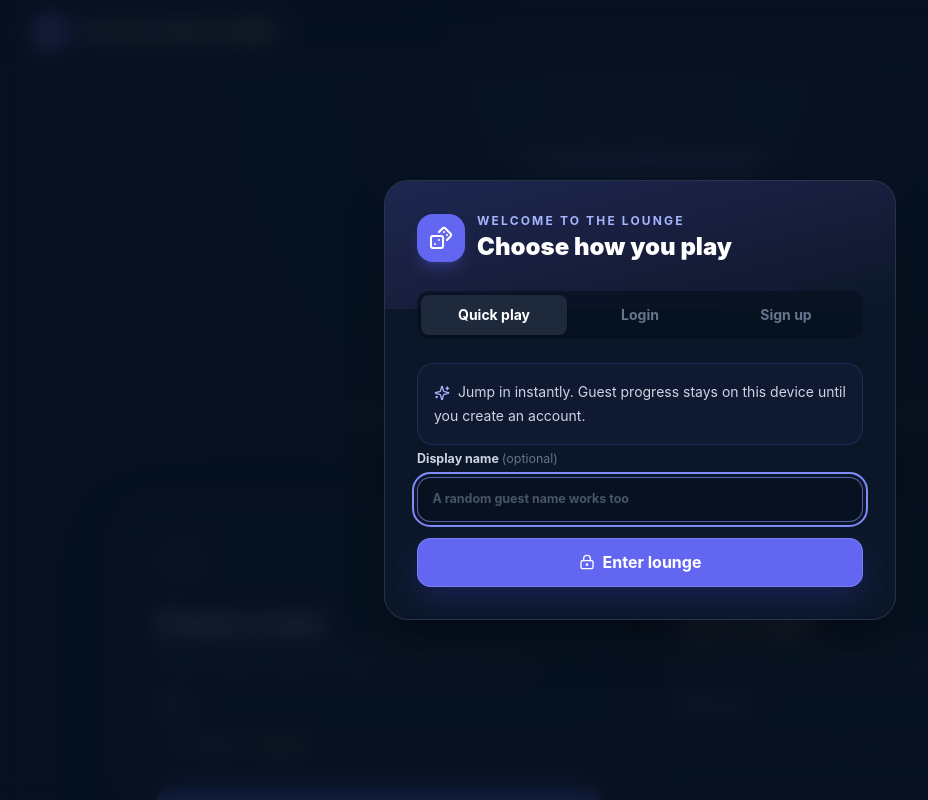
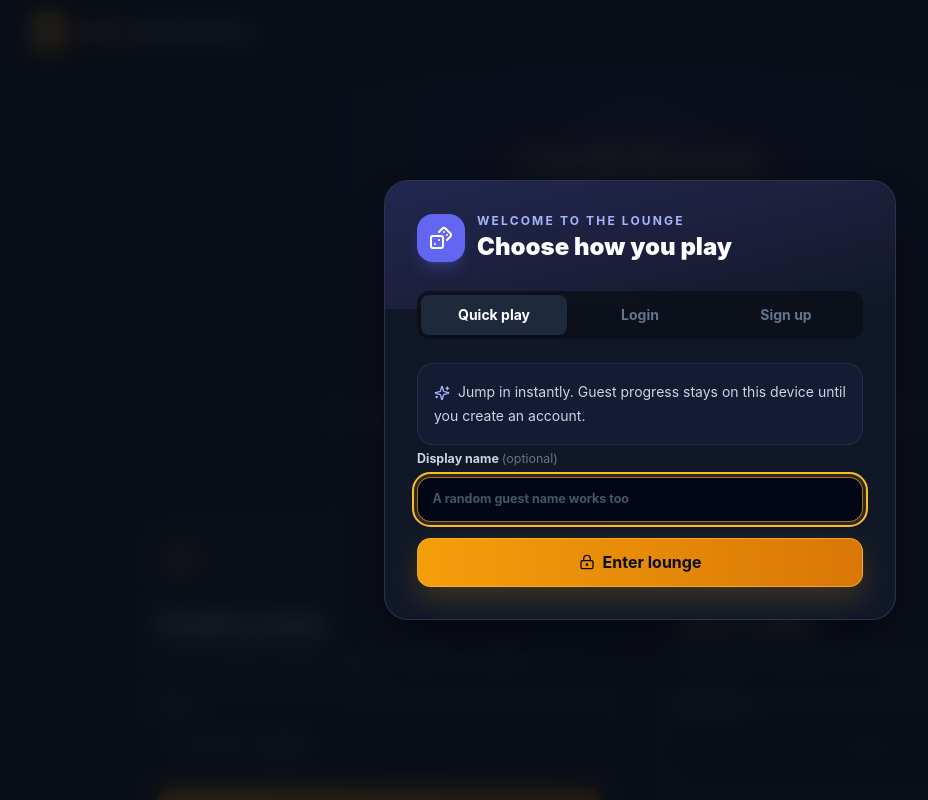
Before and after one commit to Prin-Suraset/online-boardgames, a React (Vite) app in the folder frontend/: page / in a window 1280 px wide. Shown: the top 800 px of the page, without its empty margins (0-928 px from the left). Built offline with nearby package versions, Linux system fonts and the light colour scheme.

Commit message:
change UX/UI style

```diff
--- a/frontend/src/components/Navbar.tsx
+++ b/frontend/src/components/Navbar.tsx
@@ -12,13 +12,13 @@ export function Navbar() {
   );
 
   return (
-    <nav className="relative z-50 border-b border-slate-800/80 bg-slate-950/75 backdrop-blur-xl">
+    <nav className="relative z-50 border-b border-slate-800/80 bg-slate-950/75 shadow-lg shadow-black/10 backdrop-blur-xl">
       <div className="mx-auto flex h-16 w-full max-w-7xl items-center justify-between px-4 sm:px-6 lg:px-8">
-        <a href="/" className="flex items-center gap-3 text-white">
-          <span className="grid size-9 place-items-center rounded-xl bg-indigo-500 shadow-lg shadow-indigo-500/20">
+        <a href="/" className="group flex items-center gap-3 text-white">
+          <span className="grid size-9 place-items-center rounded-xl bg-gradient-to-br from-amber-300 to-amber-600 text-slate-950 shadow-lg shadow-amber-500/20 transition-transform duration-200 group-hover:rotate-6">
             <Dices className="size-5" />
           </span>
-          <span className="font-display text-sm font-black tracking-tight sm:text-base">ONLINE BOARD GAMES</span>
+          <span className="font-display text-sm font-black tracking-tight sm:text-base"><span className="text-amber-300">Online</span> Board Games</span>
         </a>
 
         {isLoading ? (
@@ -31,12 +31,12 @@ export function Navbar() {
               type="button"
               onClick={() => { setMenuOpen((open) => !open); }}
               aria-expanded={isMenuOpen}
-              className="flex items-center gap-3 rounded-xl border border-slate-800 bg-slate-900/80 p-1.5 pr-3 text-left transition hover:border-slate-700"
+              className="flex items-center gap-3 rounded-full border border-slate-700/80 bg-slate-900/80 p-1.5 pr-3 text-left shadow-lg shadow-black/10 transition hover:border-amber-400/40"
             >
-              <span className="grid size-9 place-items-center rounded-lg bg-gradient-to-br from-indigo-500 to-violet-600 text-xs font-black text-white">{initials}</span>
+              <span className="grid size-9 place-items-center rounded-full bg-gradient-to-br from-amber-300 to-amber-600 text-xs font-black text-slate-950">{initials}</span>
               <span className="hidden sm:block">
                 <span className="block max-w-36 truncate text-sm font-bold text-slate-100">{user.display_name}</span>
-                <span className={isGuest ? "text-[10px] font-bold tracking-wider text-amber-400 uppercase" : "text-[10px] font-bold tracking-wider text-emerald-400 uppercase"}>{user.is_admin ? "Admin" : isGuest ? "Guest" : "Member"}</span>
+                <span className={isGuest ? "mt-0.5 inline-flex w-fit rounded-full bg-amber-400/10 px-2 py-0.5 text-[9px] font-bold tracking-wider text-amber-300 uppercase" : "mt-0.5 inline-flex w-fit rounded-full bg-emerald-400/10 px-2 py-0.5 text-[9px] font-bold tracking-wider text-emerald-300 uppercase"}>{user.is_admin ? "Admin" : isGuest ? "Guest" : "Member"}</span>
               </span>
               <ChevronDown className="size-4 text-slate-500" />
             </button>
@@ -45,7 +45,7 @@ export function Navbar() {
               <div className="absolute top-[calc(100%+0.6rem)] right-0 w-64 rounded-2xl border border-slate-700 bg-slate-900 p-2 shadow-2xl shadow-black/40">
                 {isGuest ? (
                   <>
-                    <button type="button" onClick={() => { setMenuOpen(false); openAuthModal("register"); }} className="menu-action text-indigo-200">
+                    <button type="button" onClick={() => { setMenuOpen(false); openAuthModal("register"); }} className="menu-action text-amber-200">
                       <UserPlus className="size-4" /> Save / register account
                     </button>
                     <button type="button" onClick={() => { setMenuOpen(false); openAuthModal("guest"); }} className="menu-action">
--- a/frontend/src/components/game/CenterTable.tsx
+++ b/frontend/src/components/game/CenterTable.tsx
@@ -4,9 +4,9 @@ interface CenterTableProps {
 
 export function CenterTable({ cards }: CenterTableProps) {
   return (
-    <section className="mt-3 w-[min(90vw,38rem)] max-w-full rounded-2xl border border-amber-300/25 bg-amber-950/35 p-2 shadow-inner sm:mt-4 sm:p-3">
+    <section className="mt-3 w-[min(90vw,38rem)] max-w-full rounded-2xl border border-amber-300/25 bg-slate-950/35 p-2 shadow-[inset_0_0_24px_rgba(0,0,0,0.35)] sm:mt-4 sm:p-3">
       <div className="flex items-center justify-center">
-        <span className="rounded-full border border-amber-300/35 bg-amber-100 px-2 py-1 text-[10px] font-black text-amber-950 shadow sm:px-3 sm:text-xs">
+        <span className="rounded-full border border-amber-300/35 bg-amber-200/90 px-2 py-1 text-[10px] font-black text-amber-950 shadow sm:px-3 sm:text-xs">
           🔍 กองกลาง (เปิดแล้ว {String(cards.length)} ใบ)
         </span>
       </div>
@@ -14,7 +14,7 @@ export function CenterTable({ cards }: CenterTableProps) {
         {cards.map((number, index) => (
           <span
             key={`${String(number)}-${String(index)}`}
-            className="shrink-0 rounded-lg border border-amber-300 bg-amber-100 px-2 py-1 text-xs font-black text-amber-950 shadow sm:text-sm"
+            className="shrink-0 rounded-lg border border-amber-300/80 bg-gradient-to-b from-amber-100 to-amber-300 px-2 py-1 text-xs font-black text-amber-950 shadow-[0_3px_10px_rgba(0,0,0,0.25)] sm:text-sm"
             aria-label={`Center clue card ${String(number)}`}
           >
             {number}
--- a/frontend/src/components/game/FlipCard.tsx
+++ b/frontend/src/components/game/FlipCard.tsx
@@ -45,10 +45,10 @@ export function FlipCard({
           isRevealed && "[transform:rotateY(180deg)]",
         )}
       >
-        <span className="absolute inset-0 overflow-hidden rounded-xl [backface-visibility:hidden]">
+        <span className="absolute inset-0 overflow-hidden rounded-xl shadow-[0_10px_22px_rgba(0,0,0,0.35)] [backface-visibility:hidden]">
           {back}
         </span>
-        <span className="absolute inset-0 overflow-hidden rounded-xl [backface-visibility:hidden] [transform:rotateY(180deg)]">
+        <span className="absolute inset-0 overflow-hidden rounded-xl shadow-[0_10px_22px_rgba(0,0,0,0.35)] [backface-visibility:hidden] [transform:rotateY(180deg)]">
           {front}
         </span>
       </span>
--- a/frontend/src/index.css
+++ b/frontend/src/index.css
@@ -4,7 +4,7 @@
 
 :root {
   color: #f1f5f9;
-  background: #020617;
+  background: #090d16;
   font-family: Inter, ui-sans-serif, system-ui, -apple-system, BlinkMacSystemFont, "Segoe UI", sans-serif;
   font-synthesis: none;
   text-rendering: optimizeLegibility;
@@ -16,7 +16,7 @@
 
 html {
   min-width: 320px;
-  background: #020617;
+  background: #090d16;
 }
 
 body {
@@ -24,8 +24,8 @@ body {
   min-height: 100vh;
   margin: 0;
   background:
-    radial-gradient(circle at 50% -20%, rgba(99, 102, 241, 0.1), transparent 36rem),
-    linear-gradient(160deg, #020617 0%, #0f172a 55%, #020617 100%);
+    radial-gradient(at 50% 0%, #1e1b4b 0%, #090d16 60%),
+    #090d16;
 }
 
 button,
@@ -37,7 +37,7 @@ select {
 button:focus-visible,
 input:focus-visible,
 select:focus-visible {
-  outline: 2px solid #818cf8;
+  outline: 2px solid #fbbf24;
   outline-offset: 3px;
 }
 
@@ -60,25 +60,25 @@ button:disabled {
 .ambient-one {
   top: -15rem;
   left: -10rem;
-  background: #67e8e1;
+  background: #f59e0b;
 }
 
 .ambient-two {
   right: -15rem;
   bottom: -15rem;
-  background: #ff7a66;
+  background: #7c3aed;
 }
 
 .panel {
-  border: 1px solid rgba(255, 255, 255, 0.1);
-  border-radius: 1.5rem;
-  background: rgba(255, 255, 255, 0.045);
-  box-shadow: 0 24px 80px rgba(0, 0, 0, 0.2);
-  backdrop-filter: blur(18px);
+  border: 1px solid rgb(30 41 59 / 0.9);
+  border-radius: 1rem;
+  background: rgb(15 23 42 / 0.8);
+  box-shadow: 0 25px 60px rgb(0 0 0 / 0.28);
+  backdrop-filter: blur(12px);
 }
 
 .eyebrow {
-  color: #67e8e1;
+  color: #fbbf24;
   font-size: 0.68rem;
   font-weight: 800;
   letter-spacing: 0.17em;
@@ -101,31 +101,37 @@ button:disabled {
 .primary-button {
   min-height: 2.8rem;
   padding: 0.72rem 1.1rem;
-  border: 1px solid rgba(129, 140, 248, 0.7);
-  color: white;
-  background: #6366f1;
-  box-shadow: 0 12px 30px rgba(79, 70, 229, 0.22);
+  border: 1px solid rgb(251 191 36 / 0.65);
+  color: #090d16;
+  background: linear-gradient(to right, #f59e0b, #d97706);
+  box-shadow: 0 12px 30px rgb(245 158 11 / 0.2);
+  transition: transform 160ms ease, background 160ms ease, box-shadow 160ms ease;
 }
 
 .primary-button:not(:disabled):hover {
   transform: translateY(-1px);
-  background: #4f46e5;
+  background: linear-gradient(to right, #fbbf24, #f59e0b);
+  box-shadow: 0 16px 34px rgb(245 158 11 / 0.28);
+}
+
+.primary-button:not(:disabled):active {
+  transform: scale(0.95);
 }
 
 .secondary-button {
   min-height: 2.8rem;
   padding: 0.72rem 1.1rem;
-  border: 1px solid rgba(103, 232, 225, 0.24);
-  color: #b7f5f1;
-  background: rgba(103, 232, 225, 0.08);
+  border: 1px solid rgb(71 85 105 / 0.6);
+  color: #e2e8f0;
+  background: rgb(30 41 59 / 0.8);
 }
 
 .secondary-button:not(:disabled):hover,
 .ghost-button:hover,
 .icon-button:hover {
-  border-color: rgba(103, 232, 225, 0.42);
-  color: #e8fffd;
-  background: rgba(103, 232, 225, 0.12);
+  border-color: rgb(245 158 11 / 0.45);
+  color: #fef3c7;
+  background: rgb(51 65 85 / 0.8);
 }
 
 .ghost-button {
@@ -150,7 +156,7 @@ button:disabled {
   border-radius: 0.85rem;
   padding: 0.65rem 0.9rem;
   color: white;
-  background: rgba(7, 17, 31, 0.6);
+  background: rgb(2 6 23 / 0.65);
   transition: border-color 160ms ease, background-color 160ms ease;
 }
 
@@ -159,8 +165,9 @@ button:disabled {
 }
 
 .text-input:focus {
-  border-color: rgba(129, 140, 248, 0.65);
-  background: rgba(7, 17, 31, 0.9);
+  border-color: rgb(245 158 11 / 0.7);
+  background: rgb(2 6 23 / 0.9);
+  box-shadow: 0 0 0 3px rgb(245 158 11 / 0.12);
 }
 
 .form-label {
@@ -170,16 +177,17 @@ button:disabled {
 }
 
 .lounge-card {
-  border: 1px solid rgba(51, 65, 85, 0.85);
-  border-radius: 1.5rem;
-  background: rgba(15, 23, 42, 0.82);
-  box-shadow: 0 24px 70px rgba(0, 0, 0, 0.22);
-  backdrop-filter: blur(18px);
-  transition: border-color 180ms ease, transform 180ms ease;
+  border: 1px solid rgb(30 41 59 / 0.9);
+  border-radius: 1rem;
+  background: rgb(15 23 42 / 0.8);
+  box-shadow: 0 24px 70px rgb(0 0 0 / 0.22);
+  backdrop-filter: blur(12px);
+  transition: border-color 180ms ease, transform 180ms ease, box-shadow 180ms ease;
 }
 
 .lounge-card:hover {
-  border-color: rgba(99, 102, 241, 0.4);
+  border-color: rgb(245 158 11 / 0.35);
+  transform: translateY(-2px);
 }
 
 .menu-action {
@@ -205,10 +213,10 @@ button:disabled {
   display: inline-flex;
   align-items: center;
   gap: 0.3rem;
-  border: 1px solid rgba(71, 85, 105, 0.75);
+  border: 1px solid rgb(71 85 105 / 0.75);
   border-radius: 999px;
   padding: 0.35rem 0.6rem;
-  background: rgba(15, 23, 42, 0.72);
+  background: rgb(15 23 42 / 0.72);
 }
 
 @keyframes table-arrive {
--- a/frontend/src/pages/index.tsx
+++ b/frontend/src/pages/index.tsx
@@ -102,15 +102,16 @@ export function HubPage() {
 
   return (
     <main className="relative min-h-[calc(100vh-4rem)] overflow-hidden bg-slate-950">
-      <div className="pointer-events-none absolute inset-x-0 top-0 h-[34rem] bg-[radial-gradient(circle_at_50%_0%,rgba(99,102,241,0.17),transparent_60%)]" />
+      <div className="pointer-events-none absolute inset-0 bg-[radial-gradient(at_50%_0%,#1e1b4b_0%,#090d16_60%)]" />
+      <div className="pointer-events-none absolute top-20 left-1/2 h-72 w-72 -translate-x-1/2 rounded-full bg-amber-500/10 blur-3xl" />
       <div className="relative mx-auto w-full max-w-7xl px-4 py-14 sm:px-6 sm:py-20 lg:px-8">
         <section className="mx-auto max-w-3xl text-center">
-          <div className="mx-auto inline-flex items-center gap-2 rounded-full border border-indigo-400/20 bg-indigo-400/10 px-4 py-2 text-xs font-bold tracking-wider text-indigo-200 uppercase">
-            <Sparkles className="size-3.5" /> Your next game starts here
+          <div className="mx-auto inline-flex items-center gap-2 rounded-full border border-amber-300/25 bg-amber-400/10 px-4 py-2 text-xs font-bold tracking-wider text-amber-200 uppercase shadow-lg shadow-amber-950/20">
+            <Sparkles className="size-3.5 text-amber-300" /> The grand tabletop lounge
           </div>
           <h1 className="mt-6 font-display text-4xl leading-tight font-black tracking-[-0.035em] text-white sm:text-6xl">
             Pull up a chair.
-            <span className="block bg-gradient-to-r from-indigo-300 via-violet-300 to-emerald-300 bg-clip-text text-transparent">Play something timeless.</span>
+            <span className="block bg-gradient-to-r from-amber-200 via-amber-400 to-orange-500 bg-clip-text text-transparent">Play something timeless.</span>
           </h1>
           <p className="mx-auto mt-5 max-w-2xl text-base leading-7 text-slate-400 sm:text-lg">
             Private rooms, instant invites, and real-time play. Start a table or enter a friend's code—no setup maze required.
@@ -118,9 +119,9 @@ export function HubPage() {
         </section>
 
         <section className="mx-auto mt-12 grid max-w-5xl gap-5 lg:grid-cols-2">
-          <article className="lounge-card p-6 sm:p-7">
+          <article className="lounge-card overflow-hidden bg-gradient-to-br from-amber-500/10 via-slate-900/80 to-slate-950 p-6 sm:p-7">
             <div className="flex items-start justify-between gap-5">
-              <div className="grid size-12 place-items-center rounded-2xl bg-indigo-500/15 text-indigo-300">
+              <div className="grid size-12 place-items-center rounded-2xl bg-amber-400/15 text-amber-300 shadow-inner shadow-amber-300/10">
                 <Plus className="size-6" />
               </div>
               <span className="rounded-full bg-emerald-400/10 px-3 py-1 text-[10px] font-bold tracking-wider text-emerald-300 uppercase">Private by default</span>
@@ -130,7 +131,7 @@ export function HubPage() {
             <label className="form-label mt-6 block">
               Game
               <select
-                className="text-input mt-2 w-full appearance-none"
+                className="text-input mt-2 w-full appearance-none border-amber-500/20"
                 value={selectedGame}
                 onChange={(event) => { setSelectedGame(event.target.value as GameType); }}
               >
@@ -140,13 +141,13 @@ export function HubPage() {
             </label>
             <button type="button" onClick={() => { void createRoom(); }} disabled={busyAction !== null} className="primary-button mt-5 w-full py-3">
               {busyAction === "create" ? <LoaderCircle className="size-4 animate-spin" /> : <Gamepad2 className="size-4" />}
-              Create game room
+              Enter the lounge
             </button>
           </article>
 
           <article className="lounge-card p-6 sm:p-7">
             <div className="flex items-start justify-between gap-5">
-              <div className="grid size-12 place-items-center rounded-2xl bg-emerald-500/15 text-emerald-300">
+              <div className="grid size-12 place-items-center rounded-2xl bg-slate-700/70 text-emerald-300">
                 <LockKeyhole className="size-6" />
               </div>
               <span className="rounded-full bg-slate-800 px-3 py-1 text-[10px] font-bold tracking-wider text-slate-400 uppercase">Invite only</span>
@@ -168,9 +169,9 @@ export function HubPage() {
                 className="text-input mt-2 w-full text-center font-mono text-xl font-black tracking-[0.35em] uppercase"
               />
             </label>
-            <button type="button" onClick={() => { void joinRoom(); }} disabled={busyAction !== null} className="secondary-button mt-5 w-full py-3">
-              {busyAction === "join" ? <LoaderCircle className="size-4 animate-spin" /> : <ArrowRight className="size-4" />}
-              Join game
+              <button type="button" onClick={() => { void joinRoom(); }} disabled={busyAction !== null} className="secondary-button mt-5 w-full py-3">
+                {busyAction === "join" ? <LoaderCircle className="size-4 animate-spin" /> : <ArrowRight className="size-4" />}
+              Enter game
             </button>
           </article>
         </section>
@@ -178,41 +179,41 @@ export function HubPage() {
         <section className="mt-20">
           <div className="flex flex-col justify-between gap-3 sm:flex-row sm:items-end">
             <div>
-              <p className="text-xs font-bold tracking-[0.18em] text-indigo-300 uppercase">Game catalog</p>
+              <p className="text-xs font-bold tracking-[0.18em] text-amber-300 uppercase">Game catalog</p>
               <h2 className="mt-2 text-3xl font-black text-white">Pick your table</h2>
             </div>
             <p className="text-sm text-slate-500">More classics and custom games are on the way.</p>
           </div>
 
           <div className="mt-7 grid grid-cols-1 gap-6 sm:grid-cols-2 lg:grid-cols-3">
-            <article className="group overflow-hidden rounded-3xl border border-indigo-400/25 bg-gradient-to-b from-indigo-500/10 to-slate-900 p-6 transition duration-300 hover:-translate-y-1 hover:border-indigo-400/50 hover:shadow-2xl hover:shadow-indigo-950/40">
+            <article className="group overflow-hidden rounded-3xl border border-amber-400/25 bg-gradient-to-b from-amber-500/10 to-slate-900 p-6 transition-all duration-300 hover:-translate-y-1.5 hover:border-amber-300/60 hover:shadow-2xl hover:shadow-amber-500/10">
               <div className="flex items-center justify-between">
-                <div className="grid size-14 place-items-center rounded-2xl bg-indigo-500 text-white shadow-lg shadow-indigo-500/20"><Grid3X3 className="size-7" /></div>
+                <div className="grid size-14 place-items-center rounded-2xl bg-gradient-to-br from-amber-300 to-amber-600 text-slate-950 shadow-lg shadow-amber-500/20"><Grid3X3 className="size-7" /></div>
                 <span className="rounded-full bg-emerald-400/10 px-3 py-1 text-[10px] font-bold text-emerald-300 uppercase">Available</span>
               </div>
               <h3 className="mt-7 text-2xl font-black text-white">Tic-Tac-Toe</h3>
               <p className="mt-2 text-sm leading-6 text-slate-400">The essential three-in-a-row duel. Simple rules, sharp decisions.</p>
               <div className="mt-5 flex flex-wrap gap-2 text-[10px] font-bold tracking-wide text-slate-400 uppercase">
-                <span className="game-tag"><Users className="size-3" /> 2 players</span>
-                <span className="game-tag"><Clock3 className="size-3" /> Quick</span>
-                <span className="game-tag"><Swords className="size-3" /> Turn-based</span>
+                <span className="game-tag"><Users className="size-3 text-amber-300" /> 2 players</span>
+                <span className="game-tag"><Clock3 className="size-3 text-amber-300" /> ~5m</span>
+                <span className="game-tag"><Swords className="size-3 text-amber-300" /> Strategy</span>
               </div>
-              <button type="button" onClick={() => { void createRoom("tictactoe"); }} className="primary-button mt-6 w-full">Quick play</button>
+              <button type="button" onClick={() => { void createRoom("tictactoe"); }} className="primary-button mt-6 w-full">Play now</button>
             </article>
 
-            <article className="group overflow-hidden rounded-3xl border border-emerald-400/25 bg-gradient-to-b from-emerald-500/10 to-slate-900 p-6 transition duration-300 hover:-translate-y-1 hover:border-emerald-400/50">
+            <article className="group overflow-hidden rounded-3xl border border-emerald-400/25 bg-gradient-to-b from-emerald-500/10 to-slate-900 p-6 transition-all duration-300 hover:-translate-y-1.5 hover:border-amber-300/50 hover:shadow-2xl hover:shadow-amber-500/10">
               <div className="flex items-center justify-between">
-                <div className="grid size-14 place-items-center rounded-2xl bg-emerald-500 text-white shadow-lg shadow-emerald-500/20"><Hash className="size-7" /></div>
+                <div className="grid size-14 place-items-center rounded-2xl bg-gradient-to-br from-emerald-300 to-emerald-700 text-slate-950 shadow-lg shadow-emerald-500/20"><Hash className="size-7" /></div>
                 <span className="rounded-full bg-emerald-400/10 px-3 py-1 text-[10px] font-bold text-emerald-300 uppercase">Available</span>
               </div>
               <h3 className="mt-7 text-2xl font-black text-white">What number I have?</h3>
               <p className="mt-2 text-sm leading-6 text-slate-400">Read the table, manage powerful skills, and expose every rival card.</p>
               <div className="mt-5 flex flex-wrap gap-2 text-[10px] font-bold tracking-wide text-slate-400 uppercase">
-                <span className="game-tag"><Users className="size-3" /> 3–8 players</span>
-                <span className="game-tag"><Swords className="size-3" /> Deduction</span>
-                <span className="game-tag"><Clock3 className="size-3" /> Strategy</span>
+                <span className="game-tag"><Users className="size-3 text-amber-300" /> 3–8 players</span>
+                <span className="game-tag"><Swords className="size-3 text-amber-300" /> Deduction</span>
+                <span className="game-tag"><Clock3 className="size-3 text-amber-300" /> ~15m</span>
               </div>
-              <button type="button" onClick={() => { void createRoom("what_number"); }} className="primary-button mt-6 w-full">Create table</button>
+              <button type="button" onClick={() => { void createRoom("what_number"); }} className="primary-button mt-6 w-full">Play now</button>
             </article>
 
             <article className="rounded-3xl border border-slate-800 bg-slate-900/60 p-6 opacity-70">
--- a/frontend/src/pages/room.tsx
+++ b/frontend/src/pages/room.tsx
@@ -173,7 +173,7 @@ function RoomSession({ code, token, user }: RoomSessionProps) {
         "mx-auto w-full",
         isWhatNumberSession ? "max-w-[120rem]" : "max-w-5xl",
       )}>
-        <header className="relative z-10 flex flex-wrap items-center justify-between gap-4 rounded-2xl border border-white/10 bg-slate-950/60 px-4 py-3 backdrop-blur-xl sm:px-5">
+        <header className="relative z-10 flex flex-wrap items-center justify-between gap-4 rounded-2xl border border-slate-800 bg-slate-900/80 px-4 py-3 shadow-2xl backdrop-blur-md sm:px-5">
           <button type="button" onClick={exitRoom} className="ghost-button">
             <ArrowLeft className="size-4" /> Exit room
           </button>
@@ -188,8 +188,8 @@ function RoomSession({ code, token, user }: RoomSessionProps) {
               </button>
             )}
             <div className="text-right">
-              <p className="text-[10px] font-bold tracking-[0.18em] text-slate-500 uppercase">Room code</p>
-              <p className="font-mono text-lg font-black tracking-[0.2em] text-white">{code.toUpperCase()}</p>
+              <p className="text-[10px] font-bold tracking-[0.18em] text-amber-300/70 uppercase">Room code</p>
+              <p className="font-mono text-lg font-black tracking-[0.2em] text-amber-100">{code.toUpperCase()}</p>
             </div>
             <button type="button" onClick={() => void copyInvite()} className="icon-button size-10" aria-label="Copy room code">
               <Clipboard className="size-4" />
--- a/frontend/tailwind.config.js
+++ b/frontend/tailwind.config.js
@@ -4,8 +4,8 @@ export default {
   theme: {
     extend: {
       colors: {
-        "slate-950": "#07111f",
-        "slate-900": "#0b1728",
+        "slate-950": "#090d16",
+        "slate-900": "#101827",
         coral: "#ff7a66",
         cyan: "#67e8e1",
         mint: "#7ce6a3",
```
Also changed, not shown: frontend/src/components/game/WhatNumberBoard.tsx (+16 -11 lines), 1 other file (tests, documents, lock files or other folders).
